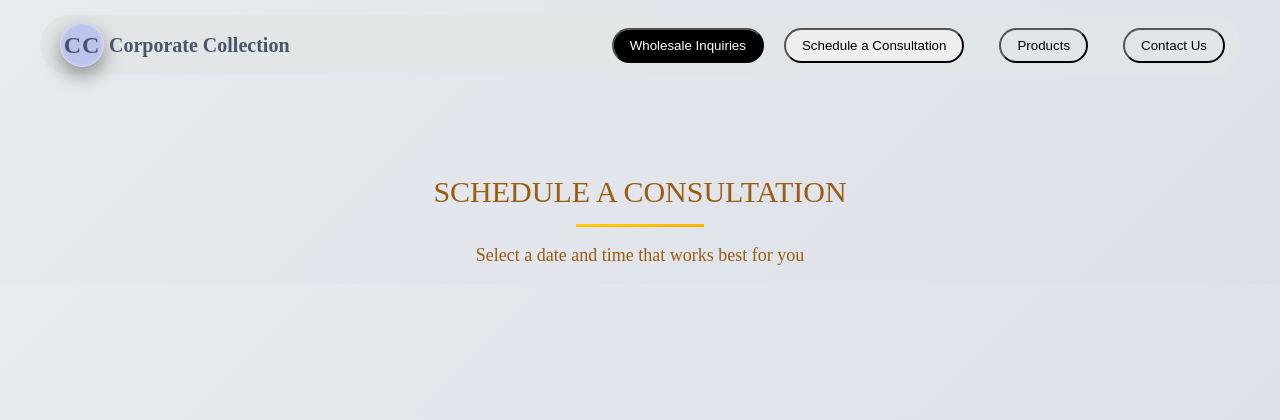
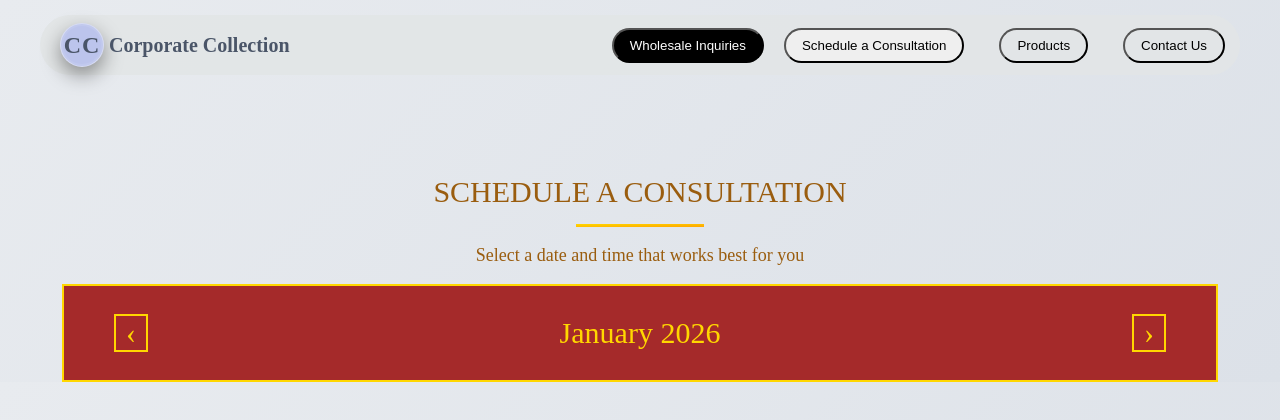
Before and after one commit to jh115424/Corporate-Collection-Sass-React-Project, a React (Vite) app: page /consultation in a window 1280 px wide. Shown: the top 420 px of the page. Built offline with nearby package versions, Linux system fonts and the light colour scheme.

Commit message:
styling calender

```diff
--- a/src/Components/ConsultationForm.jsx
+++ b/src/Components/ConsultationForm.jsx
@@ -35,6 +35,11 @@ export default function Consultation() {
         <p className="calenderIntro">
           Select a date and time that works best for you
         </p>
+        <div className="actualCalenderContainer">
+          <div className="monthHeaderLeftArrow">‹</div>
+          <div className="calenderMonth"><p>January 2026</p></div>
+           <div className="monthHeaderRightArrow">›</div>
+        </div>
       </div>
     </>
   );
--- a/src/Components/consultation.css
+++ b/src/Components/consultation.css
@@ -15,3 +15,40 @@
   margin-right: auto;
   margin-top: 15px;
 }
+
+.actualCalenderContainer {
+
+    width: 90%;
+    height: auto;
+    margin-left: auto;
+    margin-right: auto;
+  border: 2px solid gold;
+  display: flex;
+  justify-content: space-between;
+  background-color:#a52a2a;;
+  align-items: center;
+}
+
+.calenderMonth{
+
+    color: gold;
+}
+
+
+.monthHeaderLeftArrow {
+
+    margin-left: 50px;
+  border: 2px solid gold;
+  width: 30px;
+  color: gold;
+  /* height: 30px; */
+
+}
+
+.monthHeaderRightArrow {
+
+    margin-right: 50px;
+     border: 2px solid gold;
+   color: gold;
+  width: 30px;
+}
```
